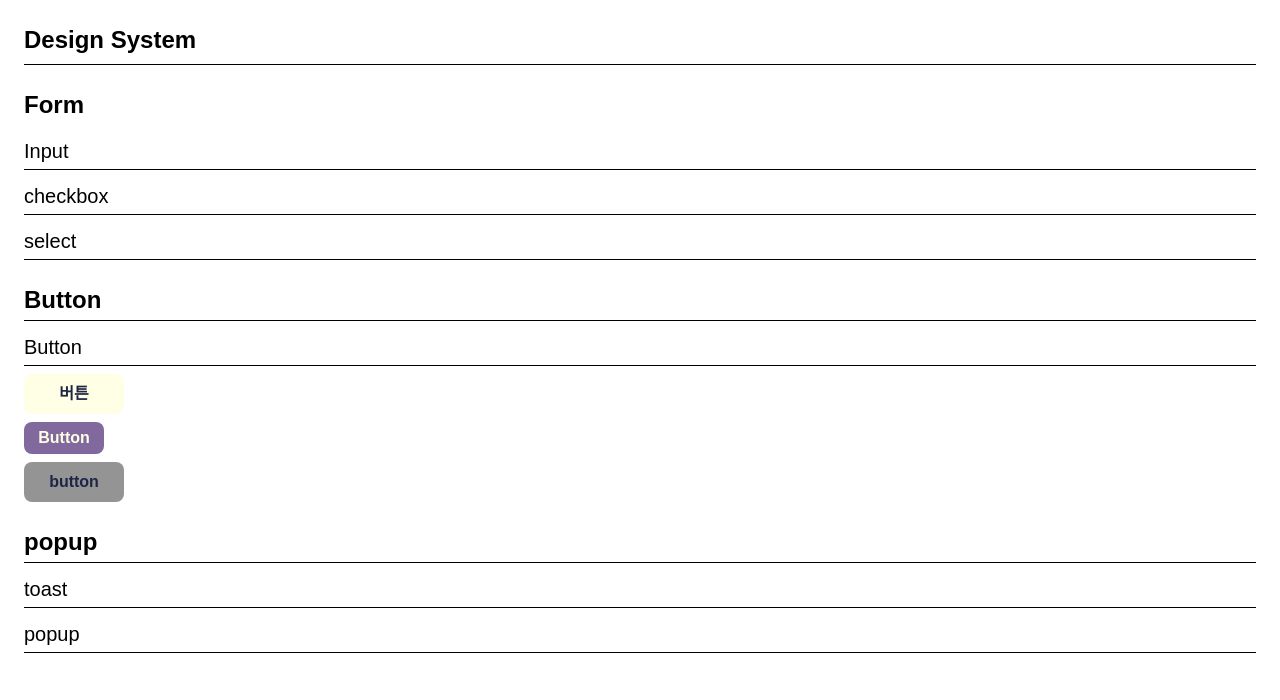
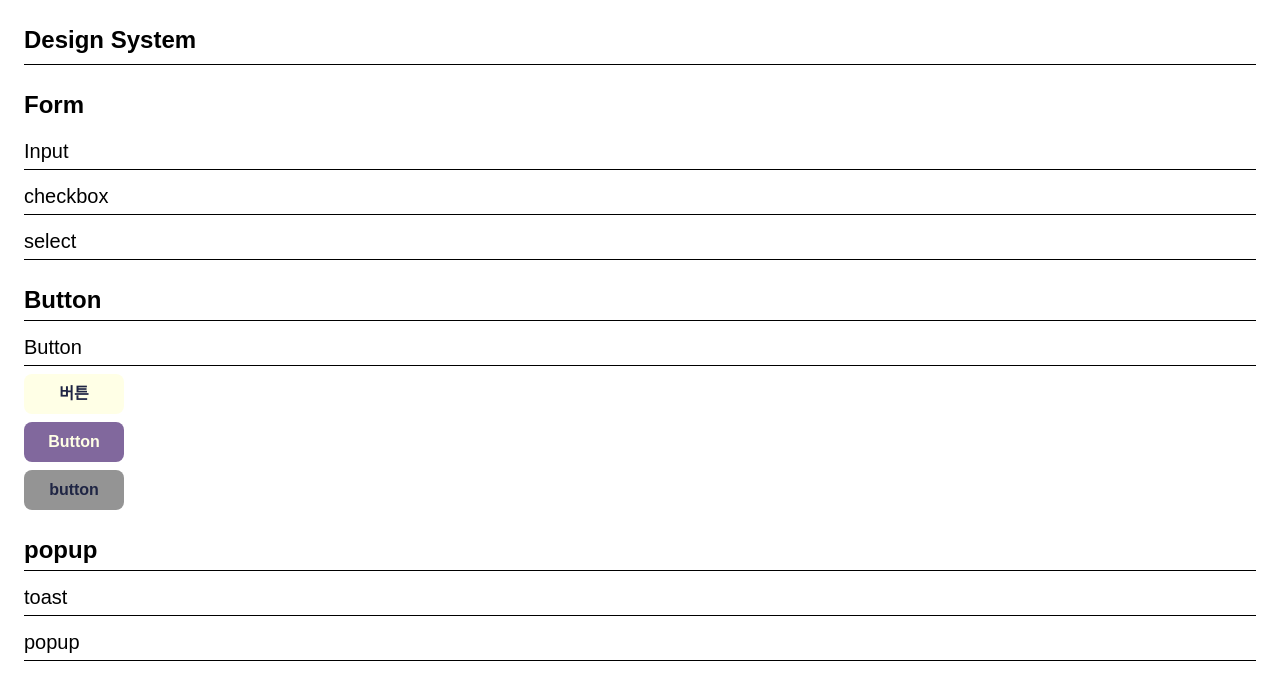
Before and after one commit to prgrms-web-devcourse-final-project/WEB5_6_HaeDokCoding_FE, a Next.js app: page /design-system in a window 1280 px wide. Shown: the top 700 px of the page. Built offline with nearby package versions, Linux system fonts and the light colour scheme; a web font is replaced by a local one.

Commit message:
[style] Button컴포넌트

```diff
--- a/src/app/design-system/page.tsx
+++ b/src/app/design-system/page.tsx
@@ -1,4 +1,5 @@
 import Button from '@/shared/components/button/Button';
+
 
 function Page() {
   return (
@@ -36,10 +37,10 @@ function Page() {
         <div className="space-y-2">
           <h3 className="text-xl font-medium border-b pb-1">Button</h3>
           <Button type='button'>버튼</Button>
-          <Button variant="purple" type='button' size="sm">
+          <Button variant="purple" type='button'>
             Button
           </Button>
-          <Button type='button' disable={true} variant="disable">button</Button>
+          <Button type='button' disabled={true} variant="disable">button</Button>
         </div>
       </div>
 
--- a/src/shared/components/button/Button.tsx
+++ b/src/shared/components/button/Button.tsx
@@ -2,36 +2,40 @@ import { ButtonHTMLAttributes, Ref } from 'react';
 // 버튼속성을 다 받을 수 있게
 // 클래스네임, 기본적인건 다 props로 받을 수 있게
 // 버튼 보여질 경우 arial hidden을 넣고 아이콘의경우 aria-label넣는다
+// 언더라인 버튼도 만들기
 interface Props extends ButtonHTMLAttributes<HTMLButtonElement> {
   size?: 'default' | 'sm';
+  variant?: 'default' | 'purple' | 'disable';
+  ref?: Ref<HTMLButtonElement | null>;
+  disabled?: boolean;
   type: 'submit' | 'button';
-  disable?: boolean;
-  variant?: 'default' | 'purple' | 'disable';
-  children?: React.ReactNode
-  ref?: Ref<HTMLButtonElement | null>;
+  children?: React.ReactNode;
+  className?: string;
 }
 
 const SIZE = {
-  default: 'py-1 px-2 h-10 rounded-lg text-base font-bold min-w-25 flex-center hover:inset-shadow-lg',
-  sm: 'py-1 px-2 rounded-lg text-base font-bold min-w-20 flex-center',
+  default:
+    'py-1 px-2 h-10 rounded-lg text-base font-bold min-w-25 flex-center',
+  sm:'py-1 px-2 rounded-lg text-base font-bold min-w-20 flex-center',
 };
 
 const VARIANT = {
-  default: 'bg-secondary text-navy cursor-pointer',
-  purple: 'bg-tertiary text-bold text-secondary cursor-pointer',
-  disable: 'bg-gray text-navy ',
+  default: 'bg-secondary text-navy duration-300 hover:inset-shadow-black',
+  purple: 'bg-tertiary text-bold text-secondary duration-300 hover:inset-shadow-white',
+  disable: 'bg-gray text-navy cursor-not-allowed',
 };
 
 function Button({
   size = 'default',
   type = 'submit',
-  disable = false,
+  disabled = false,
   variant = 'default',
   children,
+  className,
   ref,
   ...rest }: Props) {
   return (
-    <button className={`${SIZE[size]} ${VARIANT[variant]}`} type={type} disabled={disable} {...rest} ref={ref}>
+    <button className={`${SIZE[size]} ${VARIANT[variant]} ${className}`} type={type} disabled={disabled} {...rest} ref={ref}>
       {children}
     </button>
   );
--- a/src/shared/styles/_theme.css
+++ b/src/shared/styles/_theme.css
@@ -15,4 +15,8 @@
   --color-bg-pop: #3d3d3d;
   --color-navy:#1f2544;
   --font-serif: 'Hahmlet', serif;
+
+--inset-shadow-black: inset 0 2px 6px rgba(0, 0, 0, 0.3);
+--inset-shadow-white: inset 0 0 8px rgba(255, 255, 255, 0.8);
+
 }
```
